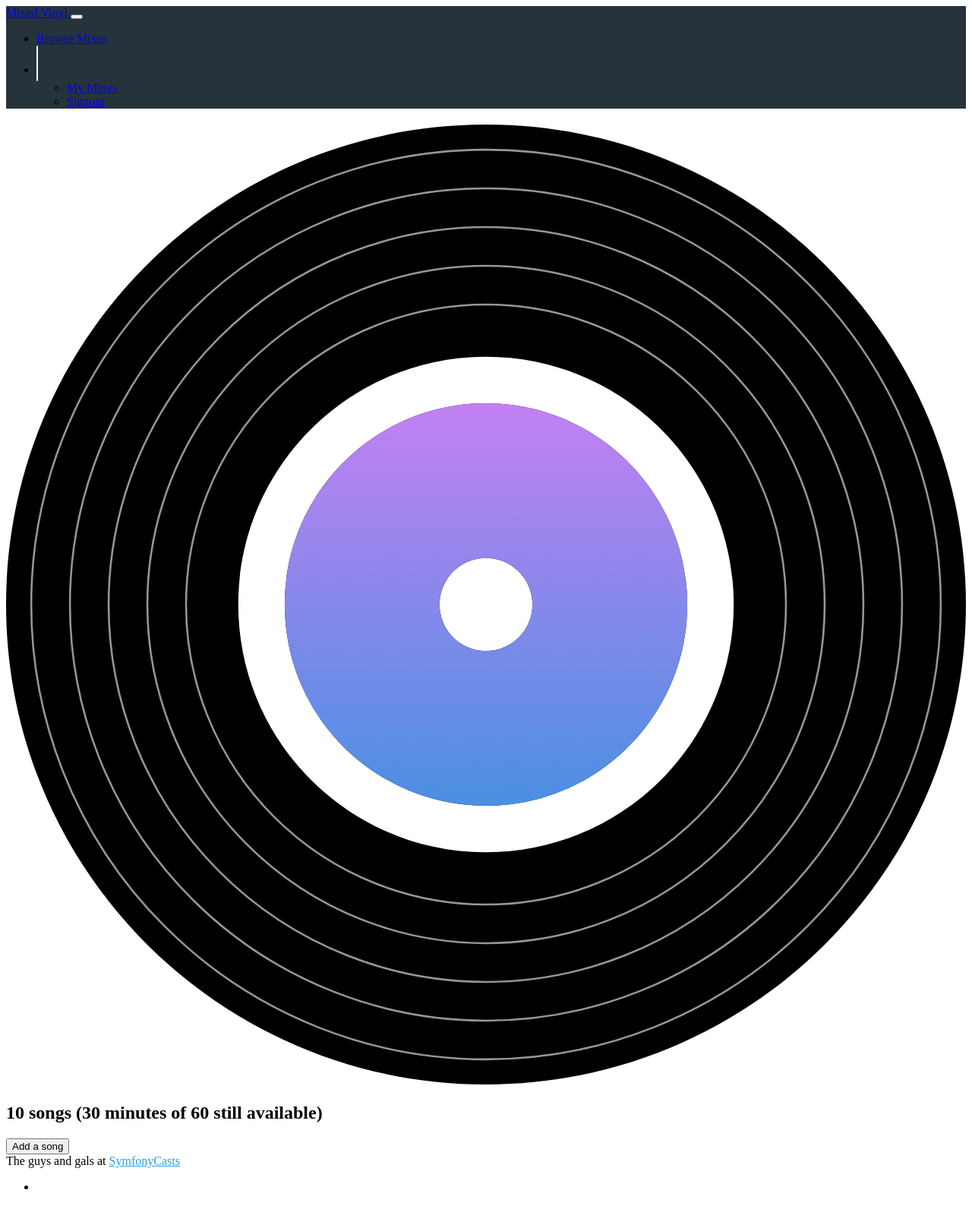
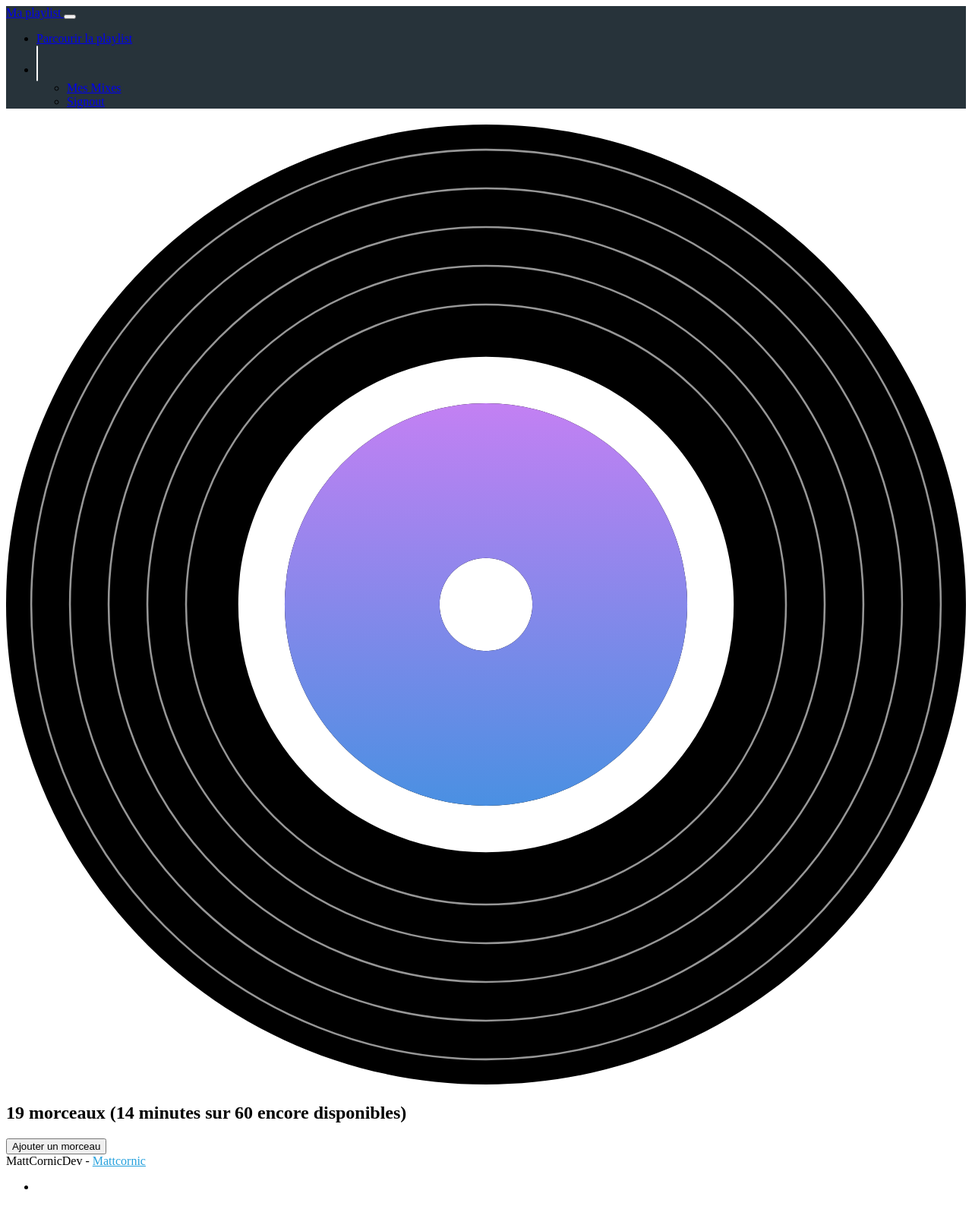
Before and after one commit to MattCornicDev/Symfony6_Api_music, a Symfony app: template templates/vinyl/homepage.html.twig in a window 1280 px wide. Shown: the whole page at 76% size. Run offline with Twig, Linux system fonts and the light colour scheme; the template is opened without the code that fills it, so the values that code supplies are empty; some libraries are stand-ins or nearby versions.

Commit message:
finalisation

```diff
--- a/templates/base.html.twig
+++ b/templates/base.html.twig
@@ -25,7 +25,7 @@
             <div class="container-fluid">
                 <a class="navbar-brand" href="{{ path('app_homepage') }}">
                     <i class="fas fa-record-vinyl"></i>
-                    Mixed Vinyl
+                    Ma playlist
                 </a>
                 <button class="navbar-toggler" type="button" data-bs-toggle="collapse" data-bs-target="#navbarNavDropdown" aria-controls="navbarNavDropdown" aria-expanded="false" aria-label="Toggle navigation">
                     <span class="navbar-toggler-icon"></span>
@@ -33,7 +33,7 @@
                 <div class="collapse navbar-collapse d-flex justify-content-end" id="navbarNavDropdown">
                     <ul class="navbar-nav">
                         <li class="nav-item">
-                            <a class="nav-link" style="margin-top: 20px;" href="{{ path('app_browse') }}">Browse Mixes</a>
+                            <a class="nav-link" style="margin-top: 20px;" href="{{ path('app_browse') }}">Parcourir la playlist</a>
                         </li>
                         <!-- Not Authenticated -->
                             <!-- <li class="nav-item"><button href="#" class="btn btn-primary btn-sm">Login</button></li> -->
@@ -45,7 +45,7 @@
                                 <i class="fas fa-user-astronaut p-2" style="border: solid 1px #fff; border-radius: 50px; font-size: 40px;"></i>
                             </a>
                             <ul class="dropdown-menu" aria-labelledby="navbarDropdownMenuLink">
-                                <li><a class="dropdown-item" href="#">My Mixes</a></li>
+                                <li><a class="dropdown-item" href="#">Mes Mixes</a></li>
                                 <li><a class="dropdown-item" href="#">Signout</a></li>
                             </ul>
                         </li>
@@ -62,15 +62,14 @@
         <div class="container mt-5">
             <footer class="d-flex flex-wrap justify-content-between align-items-center py-3 my-4 border-top">
                 <div class="col-md-4 d-flex align-items-center">
-                    <span class="me-1" style="color: red;"><i class="fas fa-heart"></i></span>
-                    <span class="text-muted me-1">The guys and gals at</span>
+                    <span class="text-muted me-1">MattCornicDev - </span>
                     <a target="_blank" href="https://symfonycasts.com/" style="color: #25a1dd" class="mb-3 me-2 mb-md-0 text-decoration-none lh-1">
-                        SymfonyCasts
+                        Mattcornic
                     </a>
                 </div>
 
                 <ul class="nav col-md-4 justify-content-end list-unstyled d-flex">
-                    <li class="ms-3"><a class="text-muted" target="_blank" href="https://github.com/SymfonyCasts/symfony6"><i class="fab fa-github"></i></a></li>
+                    <li class="ms-3"><a class="text-muted" target="_blank" href="https://github.com/MattCornicDev/Symfony6_Api_music"><i class="fab fa-github"></i></a></li>
                 </ul>
             </footer>
         </div>
--- a/templates/vinyl/homepage.html.twig
+++ b/templates/vinyl/homepage.html.twig
@@ -34,7 +34,7 @@
         </div>
         <div class="col-12 col-md-8 ps-5">
 
-            <h2 class="mb-4">10 songs (30 minutes of 60 still available)</h2>
+            <h2 class="mb-4">19 morceaux (14 minutes sur 60 encore disponibles)</h2>
             {% for track in tracks %}
             <div class="song-list" {{ stimulus_controller('song-controls', {
                 infoUrl: path('api_songs_get_one', { id: loop.index })
@@ -53,7 +53,7 @@
                 </div>
             </div>
             {% endfor %}
-            <button type="button" class="btn btn-success"><i class="fas fa-plus"></i> Add a song</button>
+            <button type="button" class="btn btn-success"><i class="fas fa-plus"></i> Ajouter un morceau</button>
         </div>
     </div>
 </div>
```
Also changed, not shown: src/Controller/VinylController.php (+7 -7 lines), templates/vinyl/browse.html.twig (+7 -7 lines), 1 other file.
